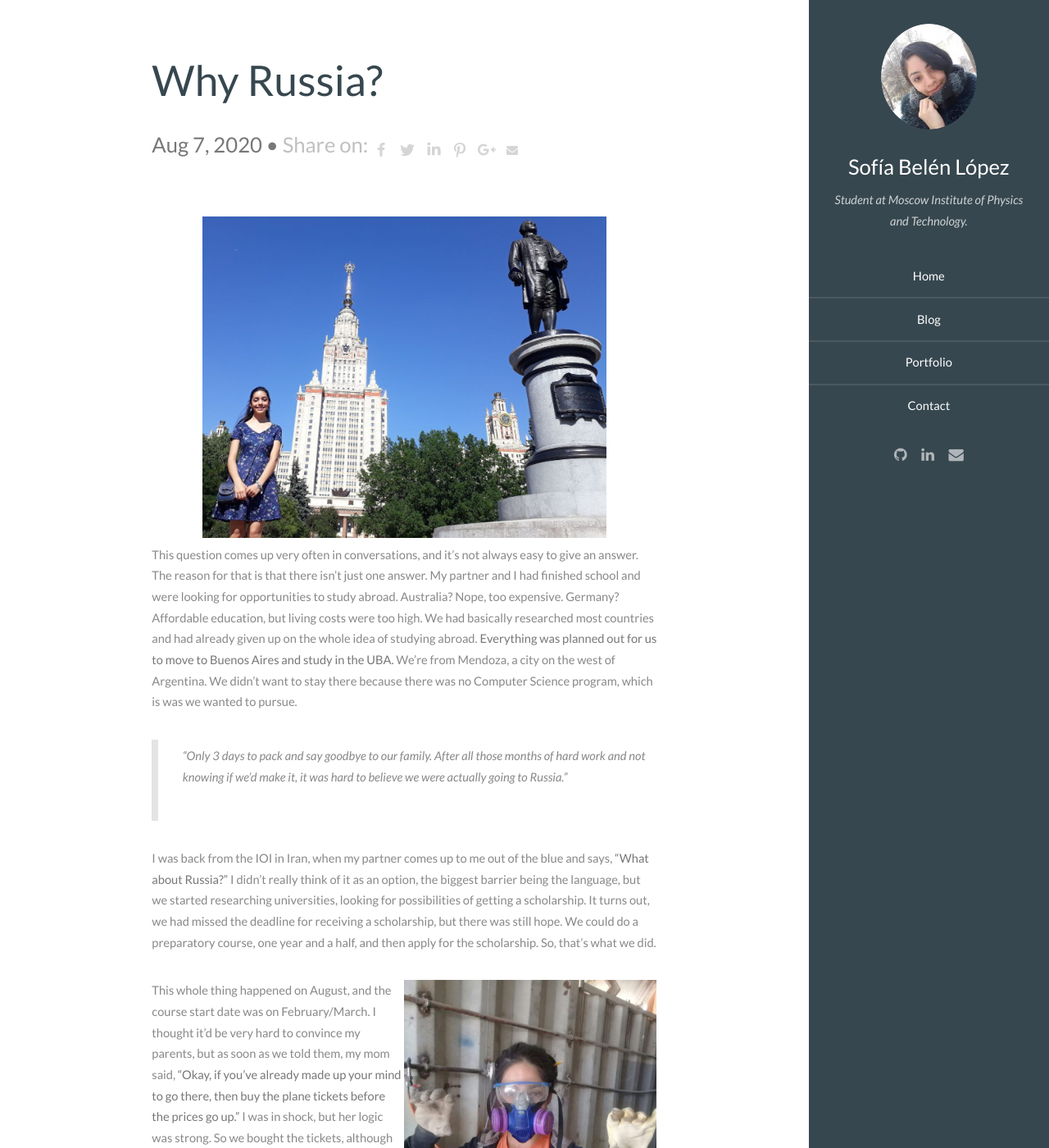
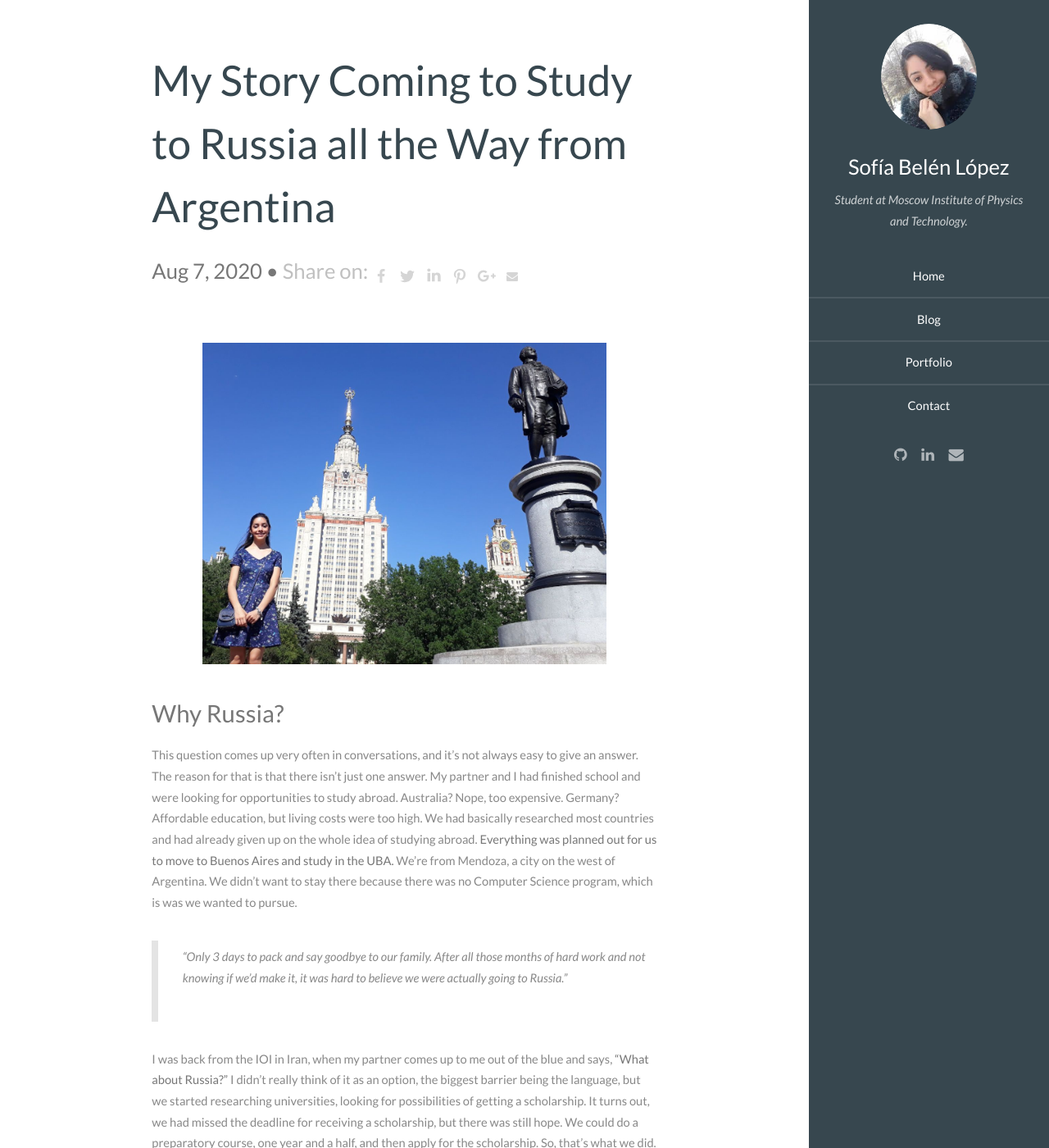
Before and after one commit to sofiabelen/sofiabelen.github.io, a Jekyll site: the page built from _posts/2020-08-07-why-russia.md, in a window 1280 px wide and 1400 px high. Shown: the whole window at 82% size. Built offline with Jekyll 4.4.1, drawn with Linux system fonts in a browser that asks for light colours; Markdown is read by kramdown in place of the engine named in the settings; comment, search, counter and statistics services are not loaded.

Commit message:
Edit post title

```diff
--- a/_posts/2020-08-07-why-russia.md
+++ b/_posts/2020-08-07-why-russia.md
@@ -1,6 +1,6 @@
 ---
 layout: post
-title: "Why Russia?"
+title: "My Story Coming to Study to Russia all the Way from Argentina"
 categories: blog
 image: /images/me-msu-cropped.jpg
 preview: "Only 3 days to pack and say goodbye to our family. After all those months of hard work and not knowing if we'd make it, it was hard to believe we were actually going to Russia."
@@ -10,7 +10,9 @@ description: "My story coming to study to Russia all the way from Argentina."
 thumbnail: me-msu-cropped.jpg
 ---
 
-<center> <img style='height: 80%; width: 80%; object-fit: contain' src="/images/me-msu.jpg" atl="Me at MSU"> </center>
+<center> <img style='padding-bottom: 30px; height: 80%; width: 80%; object-fit: contain' src="/images/me-msu.jpg" atl="Me at MSU"> </center>
+
+## Why Russia?
 
 This question comes up very often in conversations, and it's not always easy to give an answer. The reason for that is that there isn't just one answer. My partner and I had finished school and were looking for opportunities to study abroad. Australia? Nope, too expensive. Germany? Affordable education, but living costs were too high. We had basically researched most countries and had already given up on the whole idea of studying abroad. **Everything was planned out for us to move to Buenos Aires and study in the UBA.** We're from Mendoza, a city on the west of Argentina. We didn't want to stay there because there was no Computer Science program, which is was we wanted to pursue.
 
```
